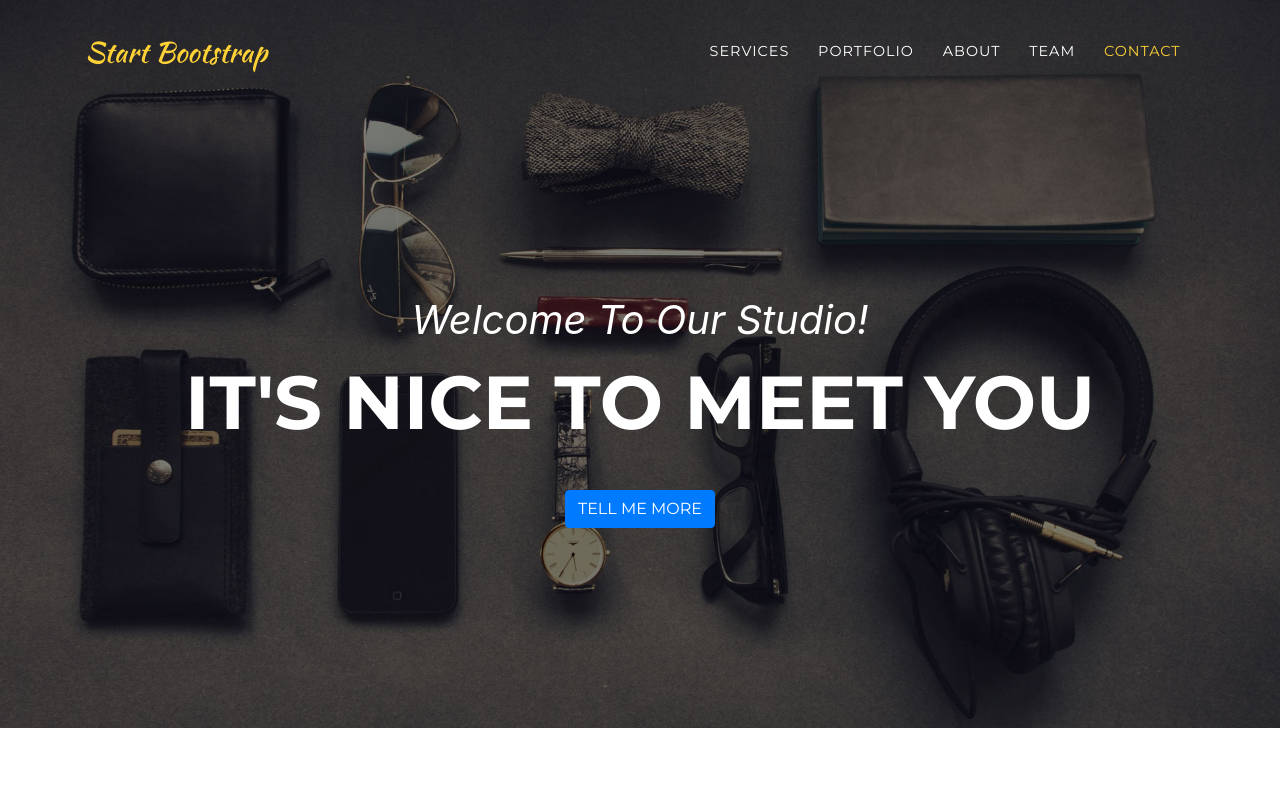
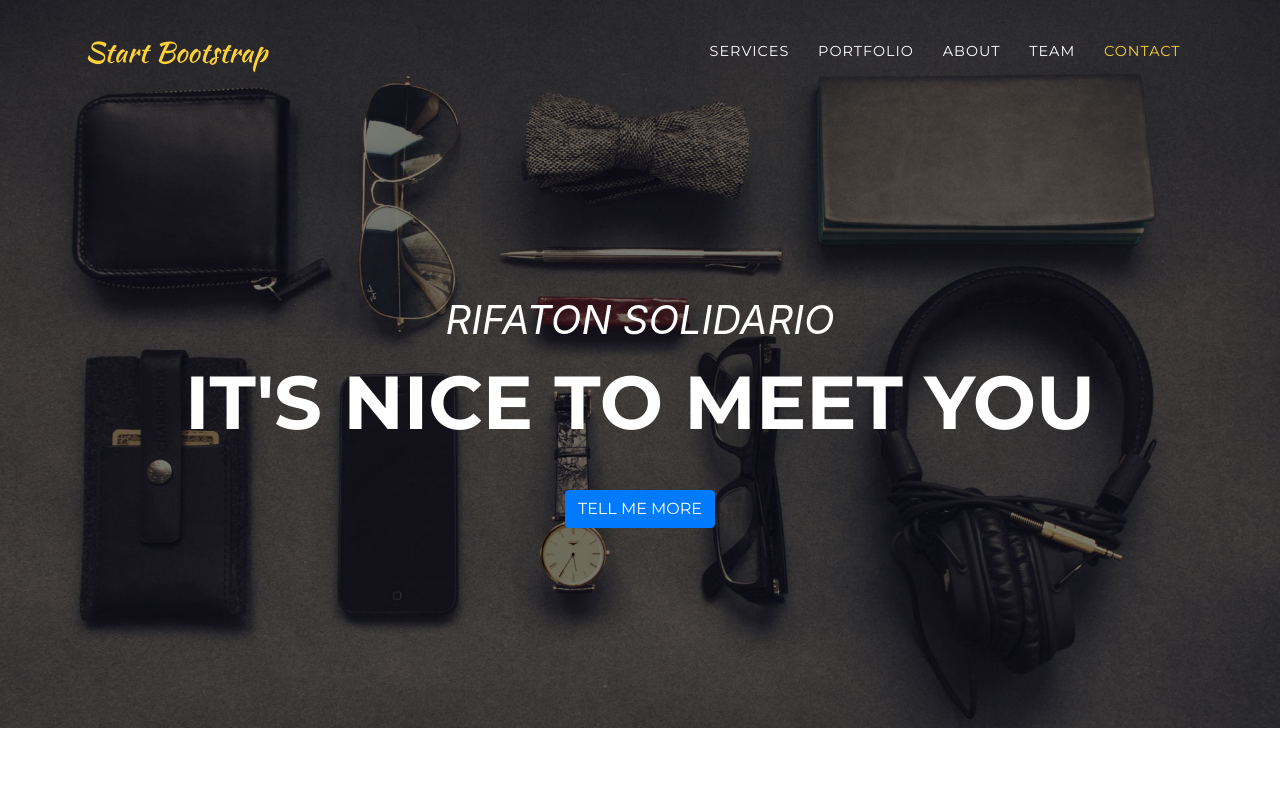
Before and after one commit to noxusgeti/RifatonSolidario, a website with bundled scripts: page index.html in a window 1280 px wide. Shown: the top 800 px of the page. Built offline with nearby package versions, Linux system fonts and the light colour scheme; a web font is replaced by a local one.

Commit message:
TItulo de la rifa

```diff
--- a/index.html
+++ b/index.html
@@ -61,7 +61,7 @@
   <header class="masthead">
     <div class="container">
       <div class="intro-text">
-        <div class="intro-lead-in">Welcome To Our Studio!</div>
+        <div class="intro-lead-in">RIFATON SOLIDARIO</div>
         <div class="intro-heading text-uppercase">It's Nice To Meet You</div>
         <a class="btn btn-primary btn-xl text-uppercase js-scroll-trigger" href="#services">Tell Me More</a>
       </div>
```
